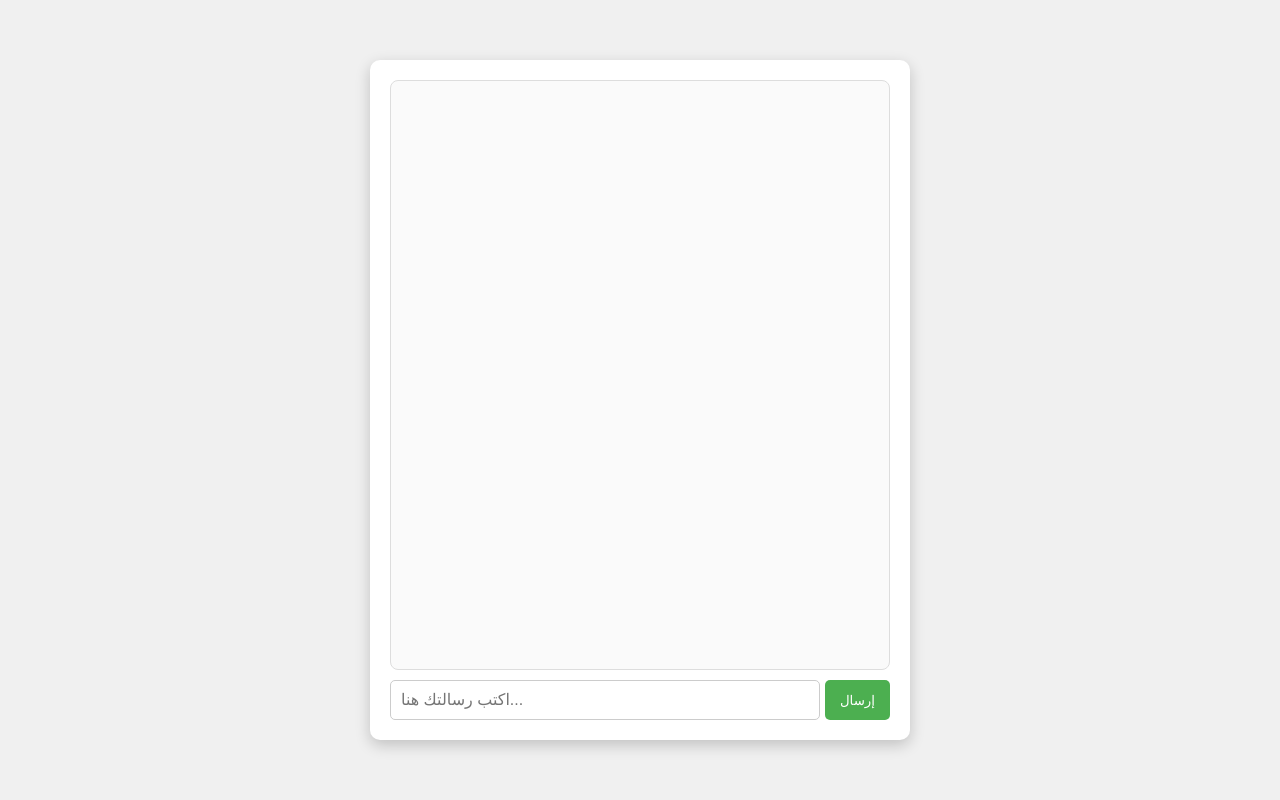
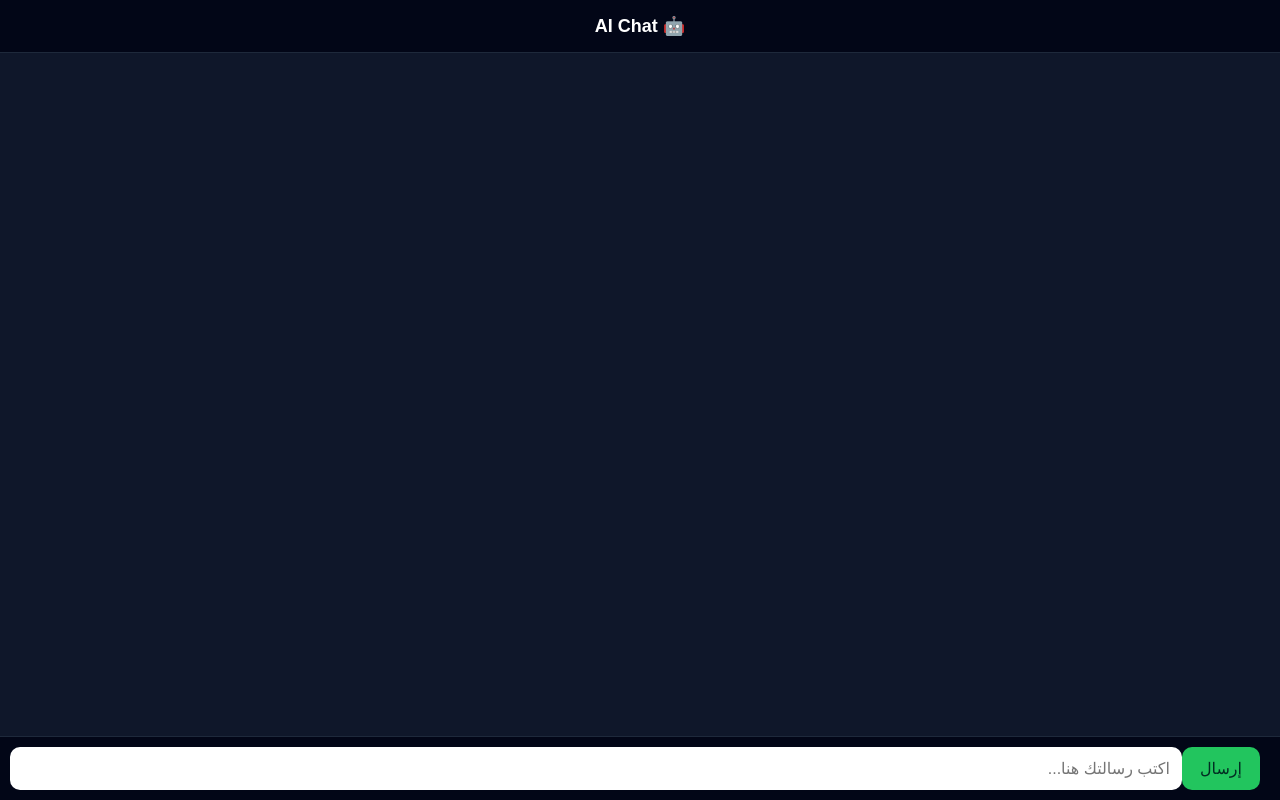
Before and after one commit to Aboudiabdh/ai-chat, a website: page public/index.html in a window 1280 px wide. Drawn offline with Linux system fonts and the light colour scheme.

Commit message:
Update index.html

```diff
--- a/public/index.html
+++ b/public/index.html
@@ -1,71 +1,150 @@
 <!DOCTYPE html>
-<html lang="ar">
+<html lang="ar" dir="rtl">
 <head>
 <meta charset="UTF-8">
 <meta name="viewport" content="width=device-width, initial-scale=1.0">
-<title>دردشة AI حقيقية</title>
+<title>AI Chat</title>
+
 <style>
-body { font-family: Arial; background:#f0f0f0; display:flex; justify-content:center; align-items:center; height:100vh; margin:0; }
-#chat-container{width:90%; max-width:500px; background:#fff; border-radius:10px; padding:20px; display:flex; flex-direction:column; height:80vh; box-shadow:0 5px 15px rgba(0,0,0,0.2);}
-#messages{flex:1; overflow-y:auto; margin-bottom:10px; border:1px solid #ddd; padding:10px; border-radius:8px; background:#fafafa;}
-.message{margin:5px 0; padding:8px 12px; border-radius:15px; max-width:80%; word-wrap:break-word;}
-.user{background:#4CAF50; color:white; align-self:flex-end;}
-.ai{background:#eee; color:#333; align-self:flex-start;}
-#input-container{display:flex;}
-#user-input{flex:1; padding:10px; border-radius:5px; border:1px solid #ccc; font-size:16px;}
-#send-btn{padding:10px 15px; margin-left:5px; background:#4CAF50; color:white; border:none; border-radius:5px; cursor:pointer;}
-#send-btn:hover{background:#45a049;}
+* {
+  box-sizing: border-box;
+  font-family: Arial, sans-serif;
+}
+
+body {
+  margin: 0;
+  background: #0f172a;
+  color: #fff;
+  height: 100vh;
+  display: flex;
+  flex-direction: column;
+}
+
+/* ===== Header ===== */
+header {
+  background: #020617;
+  padding: 15px;
+  text-align: center;
+  font-size: 18px;
+  font-weight: bold;
+  border-bottom: 1px solid #1e293b;
+}
+
+/* ===== Chat Area ===== */
+#chat {
+  flex: 1;
+  padding: 15px;
+  overflow-y: auto;
+  display: flex;
+  flex-direction: column;
+  gap: 10px;
+}
+
+/* ===== Message ===== */
+.message {
+  max-width: 80%;
+  padding: 12px 15px;
+  border-radius: 15px;
+  line-height: 1.6;
+  word-wrap: break-word;
+}
+
+/* User */
+.user {
+  align-self: flex-end;
+  background: #22c55e;
+  color: #022c22;
+  border-bottom-right-radius: 5px;
+}
+
+/* AI */
+.ai {
+  align-self: flex-start;
+  background: #1e293b;
+  color: #e5e7eb;
+  border-bottom-left-radius: 5px;
+}
+
+/* ===== Input Area ===== */
+#input-area {
+  display: flex;
+  padding: 10px;
+  background: #020617;
+  border-top: 1px solid #1e293b;
+}
+
+#msg {
+  flex: 1;
+  padding: 12px;
+  border-radius: 10px;
+  border: none;
+  outline: none;
+  font-size: 16px;
+}
+
+button {
+  margin-right: 10px;
+  padding: 12px 18px;
+  background: #22c55e;
+  color: #022c22;
+  border: none;
+  border-radius: 10px;
+  font-size: 16px;
+  cursor: pointer;
+}
+
+button:active {
+  opacity: 0.8;
+}
 </style>
 </head>
+
 <body>
-<div id="chat-container">
-  <div id="messages"></div>
-  <div id="input-container">
-    <input type="text" id="user-input" placeholder="اكتب رسالتك هنا...">
-    <button id="send-btn">إرسال</button>
-  </div>
+
+<header>🤖 AI Chat</header>
+
+<div id="chat"></div>
+
+<div id="input-area">
+  <button onclick="send()">إرسال</button>
+  <input id="msg" placeholder="اكتب رسالتك هنا..." onkeydown="if(event.key==='Enter') send()">
 </div>
 
 <script>
-const messages = document.getElementById("messages");
-const userInput = document.getElementById("user-input");
-const sendBtn = document.getElementById("send-btn");
+const chat = document.getElementById("chat");
+const input = document.getElementById("msg");
 
-async function getAIResponse(text) {
+function addMessage(text, type) {
+  const div = document.createElement("div");
+  div.className = `message ${type}`;
+  div.textContent = text;
+  chat.appendChild(div);
+  chat.scrollTop = chat.scrollHeight;
+}
+
+async function send() {
+  const text = input.value.trim();
+  if (!text) return;
+
+  addMessage(text, "user");
+  input.value = "";
+
+  addMessage("⏳ جاري التفكير...", "ai");
+
   try {
     const res = await fetch("/chat", {
       method: "POST",
       headers: { "Content-Type": "application/json" },
       body: JSON.stringify({ message: text })
     });
+
     const data = await res.json();
-    return data.reply;
-  } catch (error) {
-    console.error(error);
-    return "حدث خطأ في التواصل مع السيرفر.";
+    chat.lastChild.textContent = data.reply;
+  } catch (e) {
+    chat.lastChild.textContent = "❌ حدث خطأ";
   }
 }
+</script>
 
-function addMessage(text, sender) {
-  const div = document.createElement("div");
-  div.className = "message " + sender;
-  div.textContent = text;
-  messages.appendChild(div);
-  messages.scrollTop = messages.scrollHeight;
-}
-
-sendBtn.addEventListener("click", async () => {
-  const text = userInput.value.trim();
-  if(!text) return;
-  addMessage(text, "user");
-  userInput.value = "";
-  const aiReply = await getAIResponse(text);
-  addMessage(aiReply, "ai");
-});
-
-userInput.addEventListener("keypress", (e) => {
-  if(e.key === "Enter") sendBtn.click();
-});
-</script>
 </body>
-  </html>
+</html>
```
